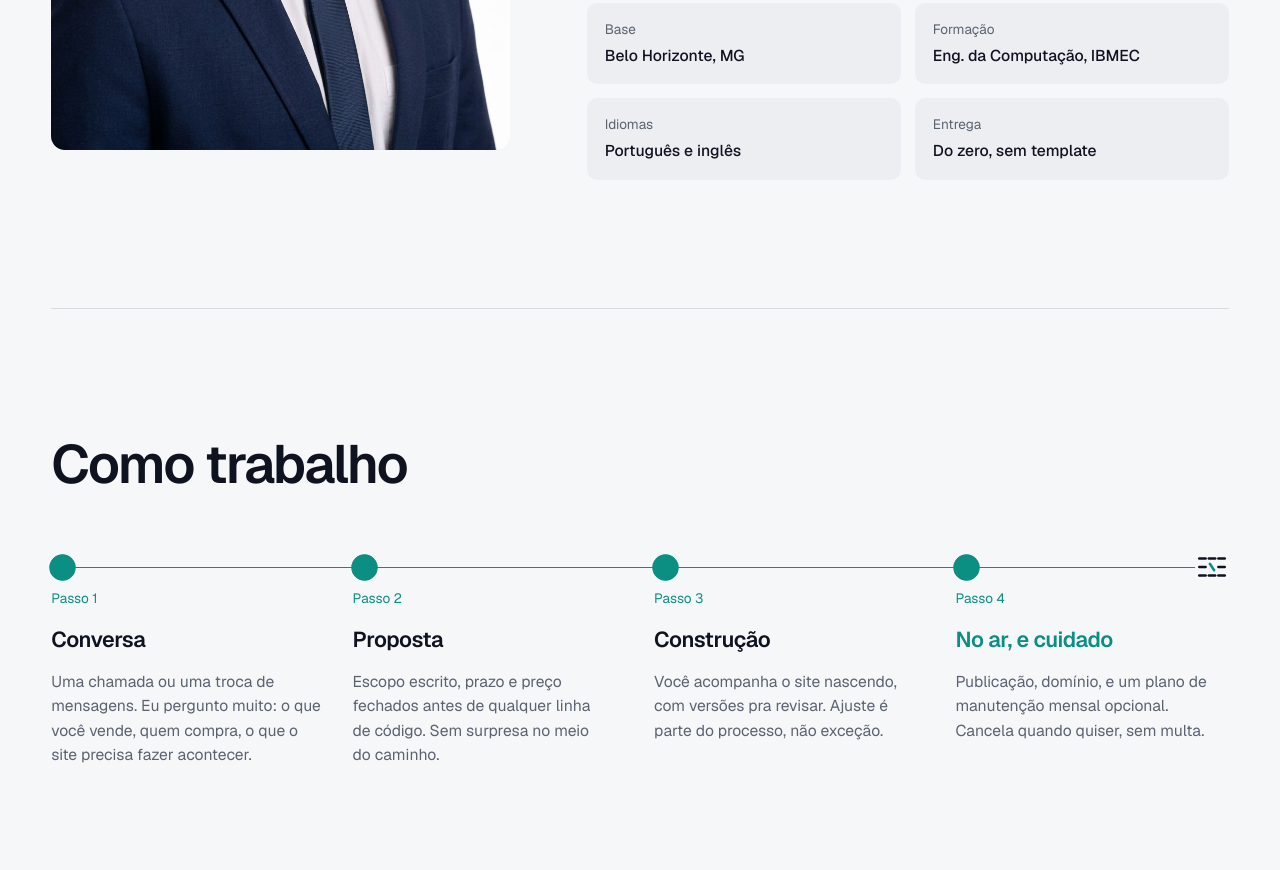
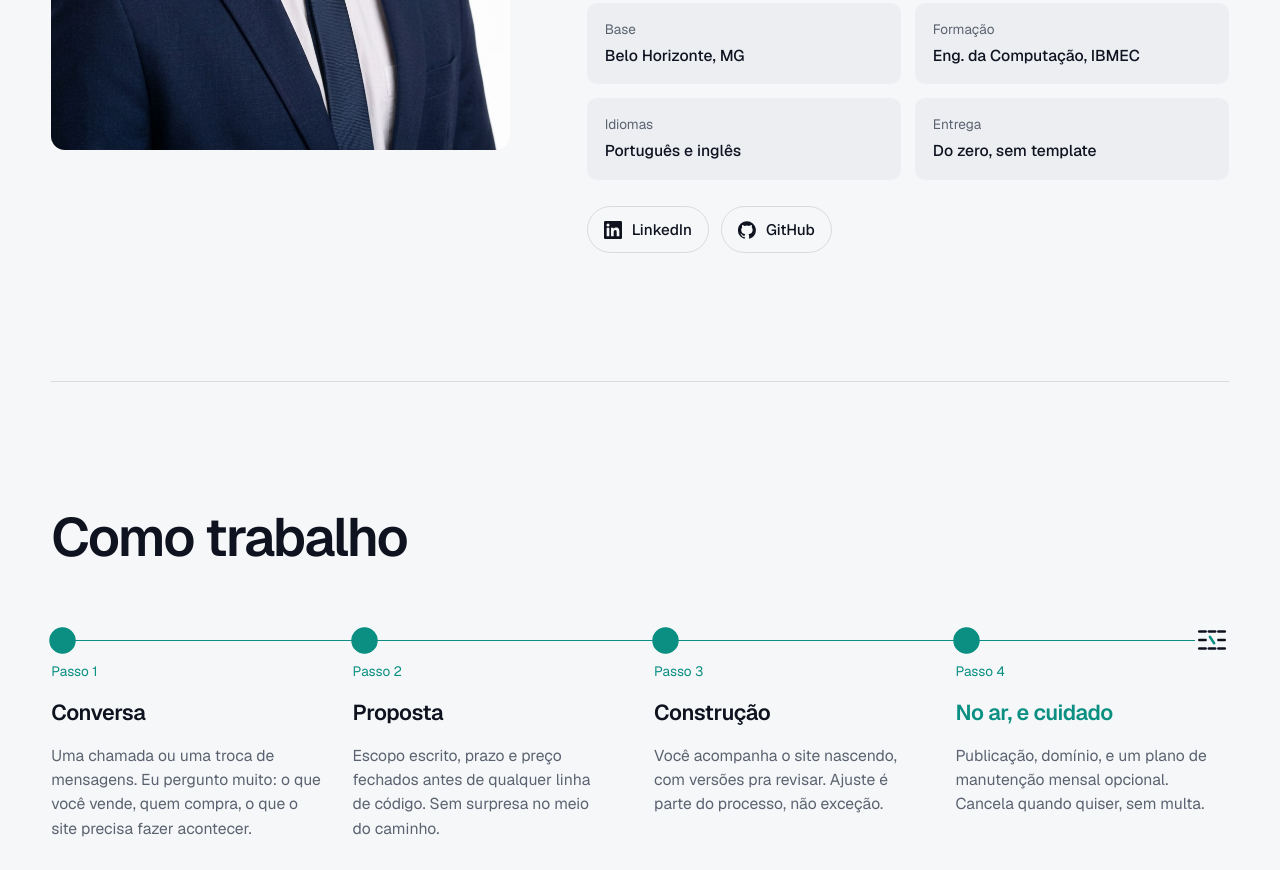
Before and after one commit to hparaujo2808/portifolio, an Astro site: page / in a window 1280 px wide. Shown: the part 1470-2340 px from the top of the page. Built offline with nearby package versions, Linux system fonts and the light colour scheme; Astro itself is replaced by a stand-in of ours.

Commit message:
feat: LinkedIn e GitHub com icones na secao Quem sou
Co-Authored-By: Claude Fable 5.1 <noreply@anthropic.com>
Claude-Session: https://claude.ai/code/session_014GADbgHeVhd7w8jcJSQTUm

```diff
--- a/scripts/shot-about.mjs
+++ b/scripts/shot-about.mjs
@@ -6,7 +6,7 @@ await page.goto('http://localhost:4321/');
 await page.waitForTimeout(800);
 await page.evaluate(() => {
   document.documentElement.style.scrollBehavior = 'auto';
-  document.getElementById('about').scrollIntoView();
+  document.getElementById('about').scrollIntoView(); scrollBy(0, 420);
 });
 await page.waitForTimeout(800);
 await page.screenshot({ path: out });
--- a/src/components/Home.astro
+++ b/src/components/Home.astro
@@ -2,6 +2,7 @@
 import { site, whatsappUrl, url } from '../config';
 import Mark from './Mark.astro';
 import ServiceIcon from './ServiceIcon.astro';
+import Social from './Social.astro';
 
 interface Props {
   t: any;
@@ -51,6 +52,7 @@ const { t } = Astro.props;
           </div>
         ))}
       </div>
+      <Social />
     </div>
   </div>
 </section>
@@ -124,13 +126,6 @@ const { t } = Astro.props;
         <span>{t.contact.emailLabel}</span>
         <a href={`mailto:${site.email}`}>{site.email}</a>
       </span>
-      <span class="email">
-        <span>{t.contact.socialLabel}</span>
-        <span class="social">
-          <a href={site.linkedin} target="_blank" rel="noopener">LinkedIn</a>
-          <a href={site.github} target="_blank" rel="noopener">GitHub</a>
-        </span>
-      </span>
     </div>
   </div>
 </section>
--- /dev/null
+++ b/src/components/Social.astro
@@ -0,0 +1,18 @@
+---
+import { site } from '../config';
+---
+
+<div class="social-row">
+  <a class="social-btn" href={site.linkedin} target="_blank" rel="noopener" aria-label="LinkedIn">
+    <svg viewBox="0 0 24 24" fill="currentColor" aria-hidden="true">
+      <path d="M20.45 20.45h-3.55v-5.57c0-1.33-.03-3.04-1.85-3.04-1.85 0-2.14 1.45-2.14 2.94v5.67H9.36V9h3.41v1.56h.05c.47-.9 1.63-1.85 3.36-1.85 3.6 0 4.27 2.37 4.27 5.45v6.29zM5.34 7.43a2.06 2.06 0 1 1 0-4.12 2.06 2.06 0 0 1 0 4.12zM7.12 20.45H3.56V9h3.56v11.45zM22.22 0H1.77C.79 0 0 .77 0 1.73v20.54C0 23.23.79 24 1.77 24h20.45c.98 0 1.78-.77 1.78-1.73V1.73C24 .77 23.2 0 22.22 0z"></path>
+    </svg>
+    LinkedIn
+  </a>
+  <a class="social-btn" href={site.github} target="_blank" rel="noopener" aria-label="GitHub">
+    <svg viewBox="0 0 24 24" fill="currentColor" aria-hidden="true">
+      <path d="M12 .3a12 12 0 0 0-3.8 23.4c.6.1.8-.3.8-.6v-2c-3.3.7-4-1.6-4-1.6-.6-1.4-1.4-1.8-1.4-1.8-1.1-.7.1-.7.1-.7 1.2.1 1.8 1.2 1.8 1.2 1.1 1.9 2.8 1.3 3.5 1 .1-.8.4-1.3.8-1.6-2.7-.3-5.5-1.3-5.5-5.9 0-1.3.5-2.4 1.2-3.2-.1-.3-.5-1.5.1-3.2 0 0 1-.3 3.3 1.2a11.5 11.5 0 0 1 6 0c2.3-1.5 3.3-1.2 3.3-1.2.7 1.7.2 2.9.1 3.2.8.8 1.2 1.9 1.2 3.2 0 4.6-2.8 5.6-5.5 5.9.4.4.8 1.1.8 2.2v3.3c0 .3.2.7.8.6A12 12 0 0 0 12 .3z"></path>
+    </svg>
+    GitHub
+  </a>
+</div>
--- a/src/styles/global.css
+++ b/src/styles/global.css
@@ -1044,9 +1044,34 @@ p {
   color: var(--accent);
 }
 
-.contact .social {
+.social-row {
+  display: flex;
+  flex-wrap: wrap;
+  gap: 12px;
+  margin-top: 4px;
+}
+
+.social-btn {
   display: inline-flex;
-  gap: 18px;
+  align-items: center;
+  gap: 10px;
+  padding: 11px 16px;
+  border-radius: 999px;
+  border: 1px solid var(--line);
+  font-size: 0.95rem;
+  font-weight: 500;
+  transition: border-color 0.3s var(--ease), color 0.3s var(--ease), background-color 0.3s var(--ease);
+}
+
+.social-btn svg {
+  width: 18px;
+  height: 18px;
+}
+
+.social-btn:hover {
+  border-color: var(--accent);
+  color: var(--accent);
+  background: var(--accent-soft);
 }
 
 .foot-links {
```
